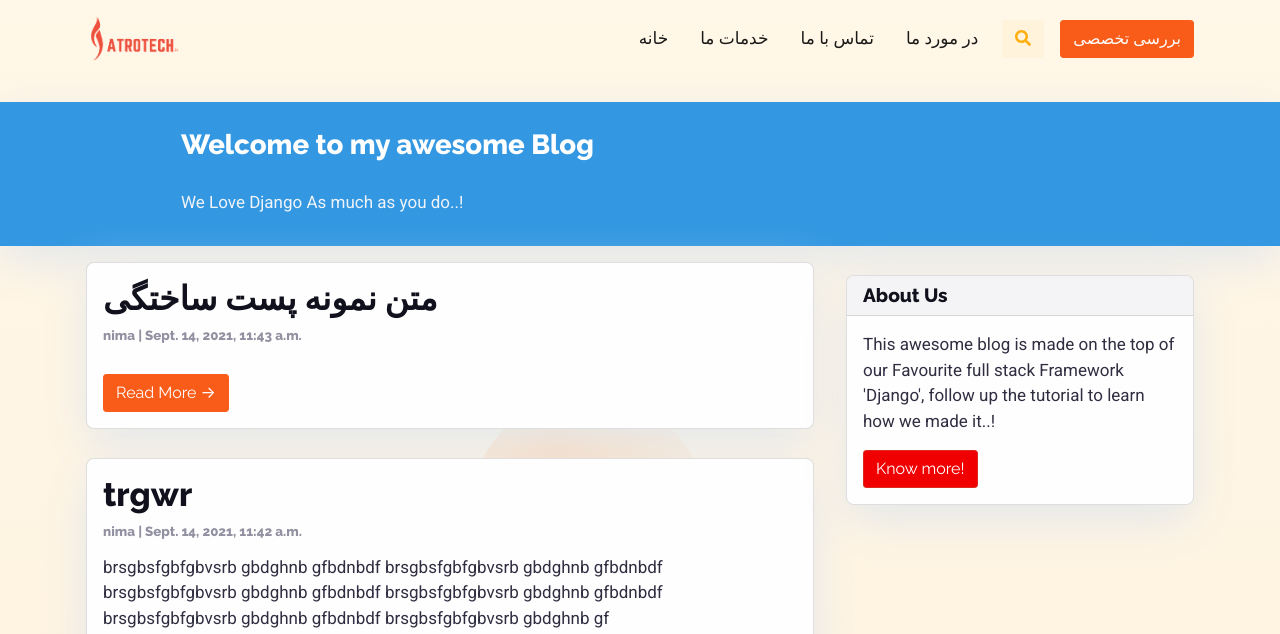
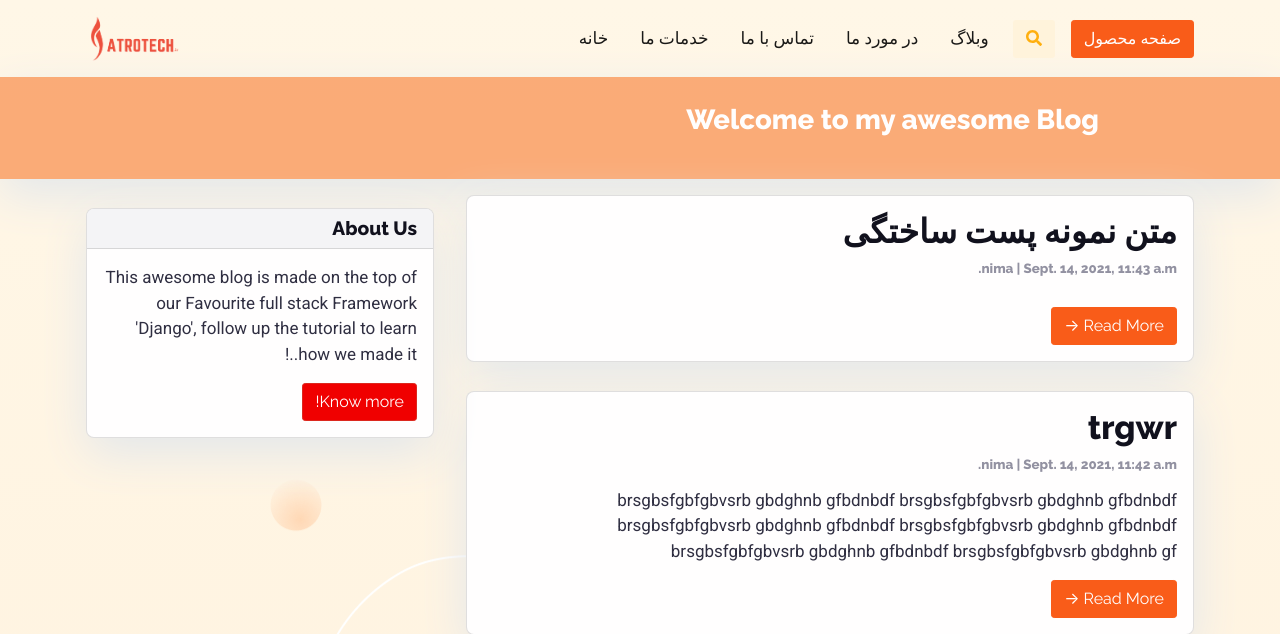
Before and after one commit to nimadorostkar/Tampo, a Django app: page /blog in a window 1280 px wide. Shown: the top 634 px of the page. Run offline with Django 3.2, Linux system fonts and the light colour scheme; data comes from the database, SQL or seed files in the repository; some libraries are stand-ins or nearby versions.

Commit message:
rtl blog

```diff
--- a/static/css/base.css
+++ b/static/css/base.css
@@ -15,7 +15,7 @@ body {
 }
 
 .masthead {
-    background: #3398E1;
+    background: #f7752894;
     height: auto;
     padding-bottom: 15px;
     box-shadow: 0 16px 48px #E3E7EB;
--- a/templates/base.html
+++ b/templates/base.html
@@ -39,6 +39,7 @@
           <li class="nav-item px-2"><a class="nav-link" href="#services"> خدمات ما </a></li>
           <li class="nav-item px-2"><a class="nav-link" href="#findUs"> تماس با ما </a></li>
           <li class="nav-item px-2"><a class="nav-link" href="#"> در مورد ما </a></li>
+          <li class="nav-item px-2"><a class="nav-link" href="{% url 'home' %}"> وبلاگ </a></li>
         </ul>
         <div class="dropdown d-none d-lg-block">
           <button class="btn bg-soft-warning ms-2" id="dropdownMenuButton1" type="submit" data-bs-toggle="dropdown" aria-expanded="false"><i class="fas fa-search text-warning"></i></button>
@@ -47,7 +48,7 @@
               <input class="form-control border-200" type="search" placeholder="Search" aria-label="Search" style="background:#FDF1DF;" />
             </form>
           </div>
-        </div><a class="btn btn-primary order-1 order-lg-0 ms-lg-3" href="#!"> بررسی تخصصی  </a>
+        </div><a class="btn btn-primary order-1 order-lg-0 ms-lg-3" href="#!"> صفحه محصول </a>
         <form class="d-flex my-3 d-block d-lg-none">
           <input class="form-control me-2 border-200 bg-light" type="search" placeholder="جستجو" aria-label="Search" />
           <button class="btn btn-outline-primary" type="submit">جستجو</button>
@@ -56,7 +57,7 @@
     </div>
   </nav>
 
-  <br><br><br><br>
+  <br><br><br>
 
 
   {% block content %}
--- a/templates/index.html
+++ b/templates/index.html
@@ -3,14 +3,13 @@
 {% block content %}
 
 
-<header class="masthead">
+<header class="masthead" dir="rtl">
   <div class="overlay"></div>
   <div class="container">
     <div class="row">
       <div class=" col-md-8 col-md-10 mx-auto">
         <div class="site-heading">
           <h3 class=" site-heading my-4 mt-3 text-white"> Welcome to my awesome Blog </h3>
-          <p class="text-light">We Love Django As much as you do..! &nbsp
           </p>
         </div>
       </div>
@@ -19,7 +18,7 @@
   </div>
 </header>
 
-<div class="container">
+<div class="container"  dir="rtl">
   <div class="row">
 
     <!-- Blog Entries Column -->
--- a/templates/post_detail.html
+++ b/templates/post_detail.html
@@ -1,7 +1,7 @@
 {% extends 'base.html' %} {% block content %}
 {% load crispy_forms_tags %}
 
-<div class="container">
+<div class="container" dir="rtl">
   <div class="row">
     <div class="col-md-8 card mb-4  mt-3 left  top">
       <div class="card-body">
--- a/templates/tampo.html
+++ b/templates/tampo.html
@@ -15,7 +15,6 @@
           <h1 class="fw-bolder fs-6 fs-xxl-7 mb-2"> دستگاه چاپ پد پرینتر (تامپو) </h1>
           <p class="fs-1 mb-5"> دستگاه چاپ پد (تامپو) یک رنگ رومیزی که بدون نیاز به کمپرسور  <br> و با استفاده از برق می تواند چاپ های تامپو با کیفیت مطلوب را انجام دهد. </p>
           <a class="btn btn-primary me-2" href="#!" role="button" dir="ltr"> اطلاعات بیشتر <i class="fas fa-arrow-right ms-2"></i></a>
-          <br> <a href="{% url 'home' %}"> <h6>blog</h6> </a>
         </div>
       </div>
     </div>
```
Also changed, not shown: templates/sidebar.html (line endings or trailing spaces), 1 other file. Lines whose indentation alone changed are shown as unchanged.
